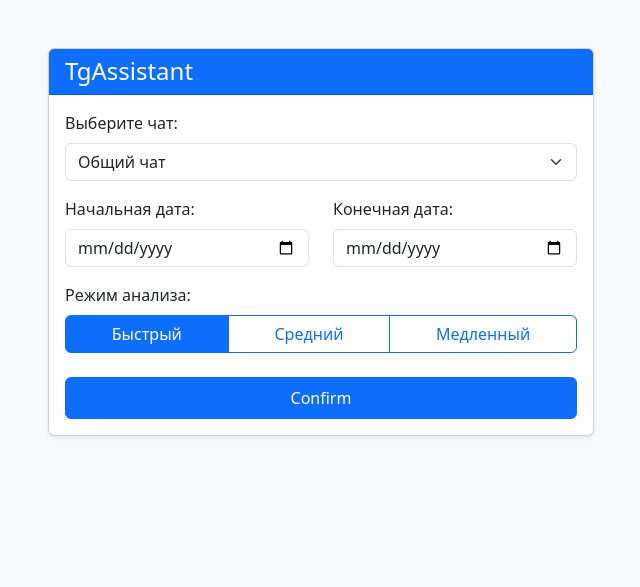
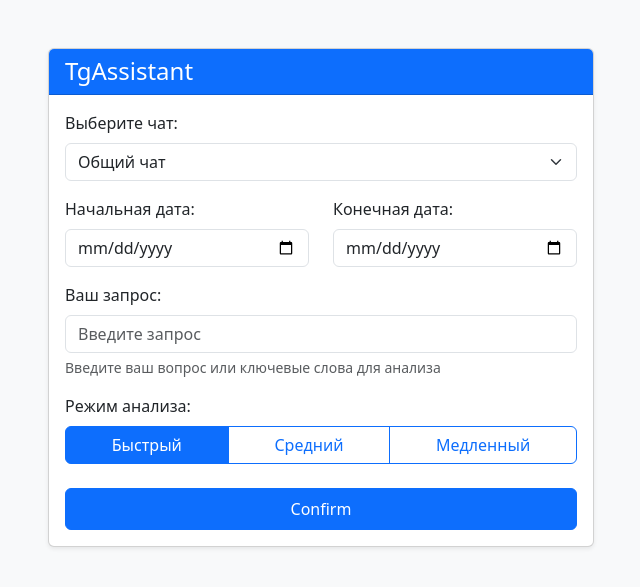
Before and after one commit to damirkuz/TG_AI_Asistant, a FastAPI app: page /webapp in a window 1280 px wide. Shown: the top 587 px of the page, without its empty margins (319-959 px from the left). Run offline with FastAPI, Linux system fonts and the light colour scheme.

Commit message:
Поправить внешний вид странциы

```diff
--- a/MiniApp/main.py
+++ b/MiniApp/main.py
@@ -10,10 +10,10 @@ import hmac
 app = FastAPI()
 
 # Подключаем статические файлы
-app.mount("/static", StaticFiles(directory="static"), name="static")
+app.mount("/static", StaticFiles(directory="TG_AI_ASSISTANT/MiniApp/static"), name="static")
 
 # Настройка шаблонов
-templates = Jinja2Templates(directory="templates")
+templates = Jinja2Templates(directory="TG_AI_ASSISTANT/MiniApp/templates")
 
 # Пример данных о чатах
 chat_list = ["Общий чат", "Техподдержка", "Разработка", "Маркетинг"]
--- a/MiniApp/templates/index.html
+++ b/MiniApp/templates/index.html
@@ -28,7 +28,16 @@
                             <input type="date" class="form-control" id="end_date" name="end_date" required>
                         </div>
                     </div>
-
+                    <div class="mb-3">
+                        <label for="user_query" class="form-label">Ваш запрос:</label>
+                        <input type="text"
+                               class="form-control"
+                               id="user_query"
+                               name="user_query"
+                               placeholder="Введите запрос"
+                               aria-describedby="queryHelp">
+                        <div id="queryHelp" class="form-text">Введите ваш вопрос или ключевые слова для анализа</div>
+                    </div>
                     <div class="mb-4">
                         <label class="form-label">Режим анализа:</label>
                         <div class="btn-group w-100" role="group" aria-label="Analysis mode">
```
